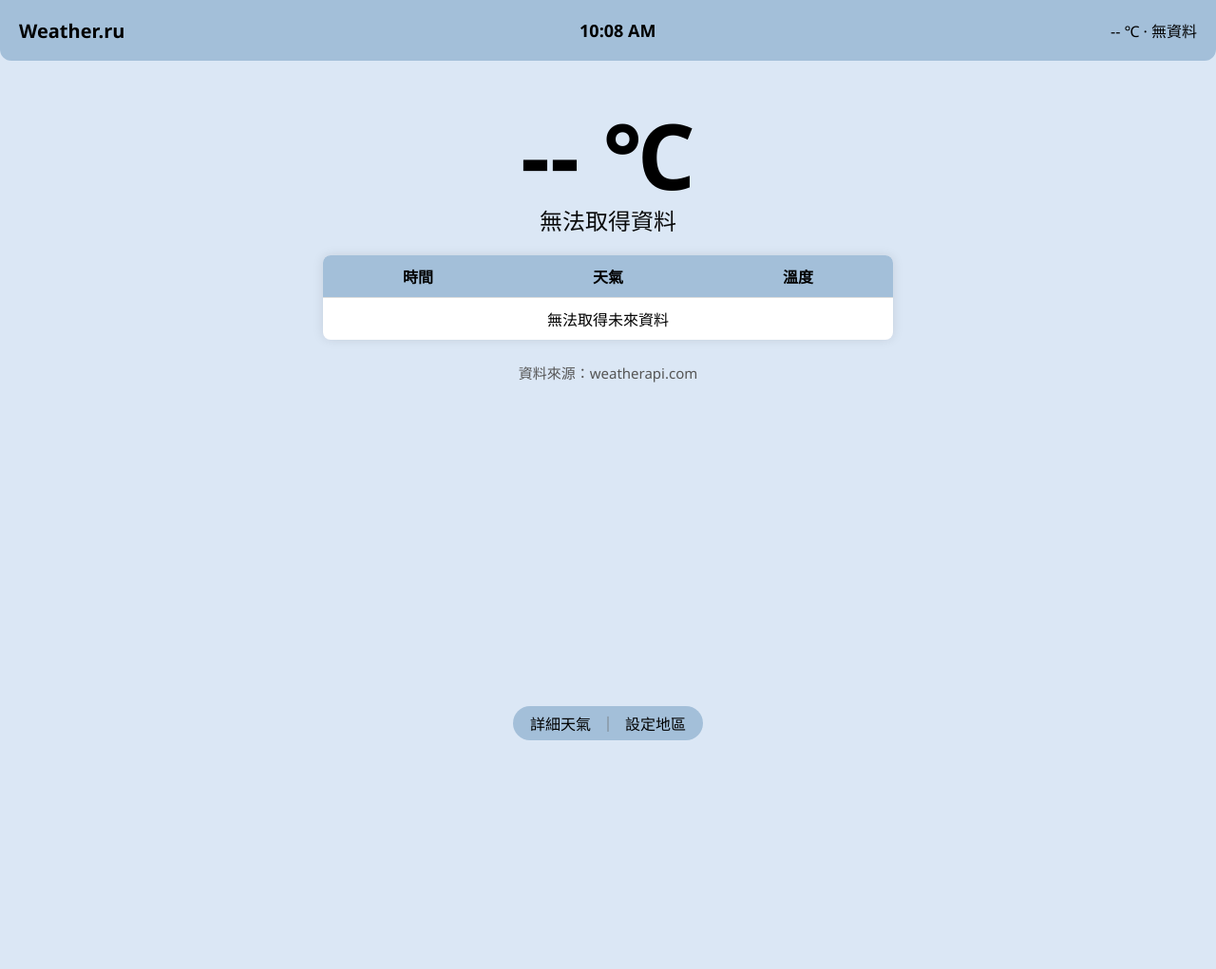
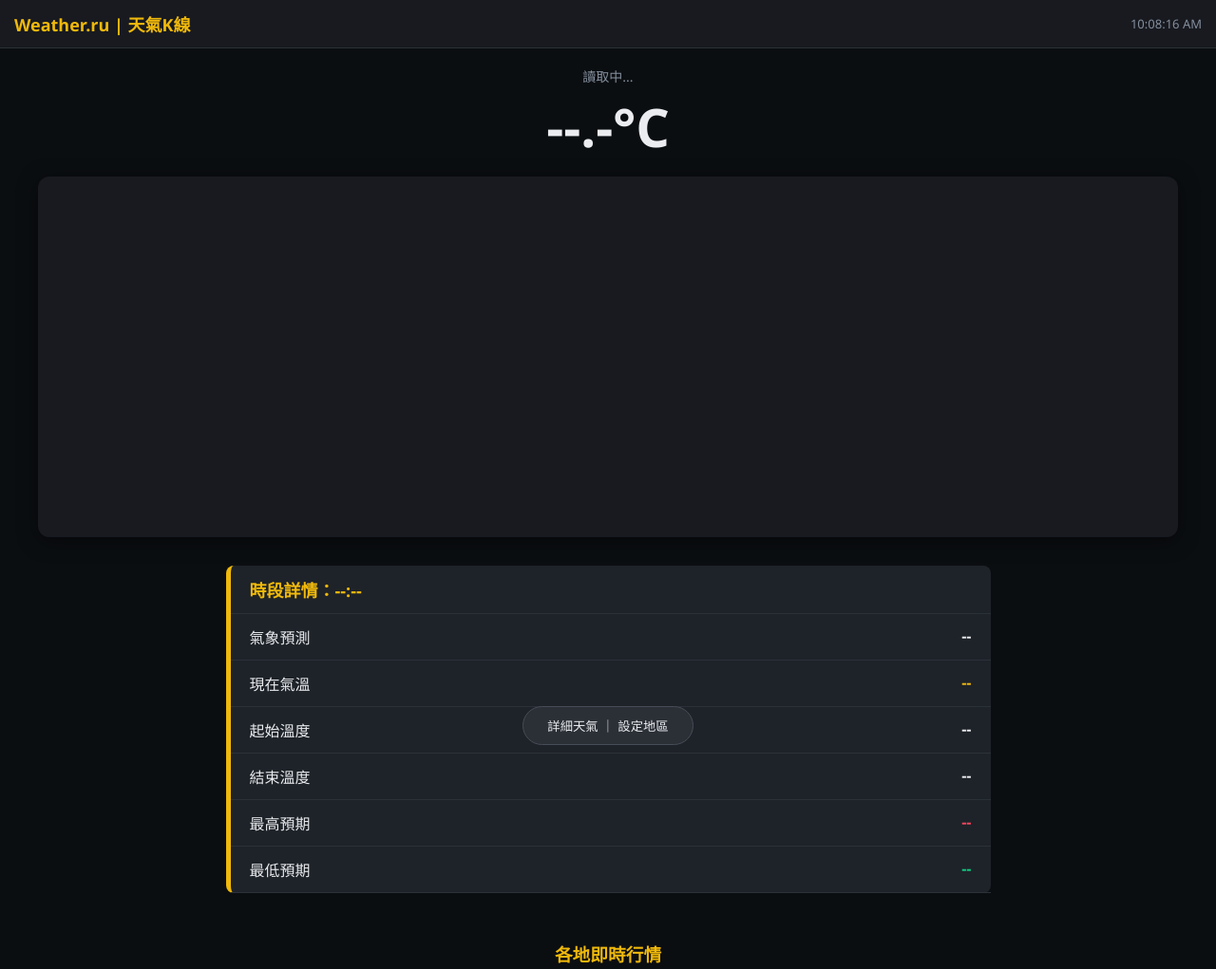
Before and after one commit to Ruixue9626/Weather.ru, a plain HTML site: page index.html in a window 1280 px wide. Shown: the whole page at 95% size. Before the commit the page ends 920 px from the top, so only its background shows below. Drawn offline with Linux system fonts and the light colour scheme; no server answers.

Commit message:
更新 index.html

```diff
--- a/index.html
+++ b/index.html
@@ -1,294 +1,176 @@
 <!doctype html>
 <html lang="zh-Hant">
 <head>
-  <!-- 網站圖標 / Favicon -->
-  <link rel="icon" type="image/png" href="https://raw.githubusercontent.com/Ruixue9626/Weather.ru/8d5a7078107164aed7f99be2845dfd4af5709f1a/Weather-ru.png" />
-  <link rel="shortcut icon" type="image/png" href="https://raw.githubusercontent.com/Ruixue9626/Weather.ru/8d5a7078107164aed7f99be2845dfd4af5709f1a/Weather-ru.png" />
-  <link rel="apple-touch-icon" href="https://raw.githubusercontent.com/Ruixue9626/Weather.ru/8d5a7078107164aed7f99be2845dfd4af5709f1a/Weather-ru.png" />
   <meta charset="utf-8" />
   <meta name="viewport" content="width=device-width,initial-scale=1" />
   <title>Weather.ru</title>
   <style>
-    html,body {
-      height:100%; margin:0;
-      font-family: "Segoe UI", Roboto, system-ui, -apple-system;
-      background-color: #DBE7F5;
-      color: #000000;
-      -webkit-font-smoothing: antialiased;
-      -moz-osx-font-smoothing: grayscale;
-    }
-    body {
-      overflow-y:auto;
-      padding-bottom:200px; /* 增加底部空間，避免 footer 擋住內容 */
+    html, body {
+      margin: 0; padding: 0; min-height: 100%;
+      font-family: "Microsoft JhengHei", "Segoe UI", sans-serif;
+      background-color: #0b0e11; color: #eaecef;
     }
     .banner {
-      position:fixed; top:0; left:0; right:0; height:64px;
-      display:flex; align-items:center; justify-content:space-between;
-      padding:0 20px; box-sizing:border-box;
-      background: #A3BFD9;
-      border-bottom-left-radius:12px;
-      border-bottom-right-radius:12px;
-      z-index:10;
-      color: #000000;
+      position: fixed; top: 0; left: 0; right: 0; height: 50px;
+      display: flex; align-items: center; justify-content: space-between;
+      padding: 0 15px; background: #181a20; border-bottom: 1px solid #2b3139; z-index: 100;
     }
-    .left, .center, .right { display:flex; align-items:center; gap:10px; }
-    .left .brand { font-weight:700; font-size:20px; }
-    .center .time { font-size:18px; font-weight:600; }
-    .right .cond { font-size:16px; display:flex; align-items:center; gap:8px; }
-    .main {
-      margin-top: 120px;
-      padding: 0 20px;
-      text-align:center;
-      text-shadow: none;
+    .brand { color: #f0b90b; font-weight: bold; font-size: 18px; }
+    #clock { color: #848e9c; font-size: 13px; }
+    .main-content { margin-top: 60px; padding: 10px; display: flex; flex-direction: column; align-items: center; text-align: center; padding-bottom: 120px; }
+    .temp-display { font-size: 56px; font-weight: bold; margin: 5px 0; }
+    #city-name { color: #848e9c; font-size: 14px; }
+    .chart-outer { width: 100%; max-width: 1200px; overflow-x: auto; background: #181a20; border-radius: 12px; margin: 10px 0; box-shadow: 0 4px 20px rgba(0,0,0,0.5); }
+    canvas { display: block; cursor: crosshair; }
+
+    .panel-box {
+      background: #1e2329; border-left: 5px solid #f0b90b; border-radius: 8px;
+      width: 100%; max-width: 800px; margin: 20px auto; text-align: left;
     }
-    .main .big-temp { font-size:96px; font-weight:800; line-height:0.9; }
-    .main .small { font-size:24px; margin-top:8px; opacity:0.95; }
-    table.hourly-forecast {
-      margin: 20px auto;
-      border-collapse: collapse;
-      width: 90%;
-      max-width: 600px;
-      font-size: 16px;
-      background: #fff;
-      border-radius: 8px;
-      overflow: hidden;
-      box-shadow: 0 0 12px rgba(0,0,0,0.1);
-      color: #000;
+    .panel-header { padding: 12px 20px; border-bottom: 1px solid #2b3139; font-size: 18px; font-weight: bold; color: #f0b90b; }
+    .list-item { display: flex; justify-content: space-between; padding: 12px 20px; border-bottom: 1px solid #2b3139; font-size: 16px; }
+    .list-value { font-weight: bold; }
+
+    .market-list { width: 100%; max-width: 800px; margin-top: 20px; background: #181a20; border-radius: 12px; }
+    .market-row { display: flex; align-items: center; padding: 15px 20px; border-bottom: 1px solid #2b3139; cursor: pointer; }
+    .m-city { flex: 1.5; text-align: left; font-size: 16px; font-weight: bold; }
+    .m-change { flex: 1.2; text-align: center; font-size: 14px; }
+    .m-temp { flex: 1; text-align: center; font-size: 18px; font-weight: bold; }
+    .m-cond { flex: 1.5; text-align: right; font-size: 14px; color: #848e9c; }
+
+    .footer { position: fixed; bottom: 15px; width: 100%; text-align: center; z-index: 99; }
+    .btn-action { padding: 10px 25px; background-color: #2b2f36; border: 1px solid #474d57; border-radius: 30px; color: #eaecef; cursor: pointer; }
+
+    .hot { color: #f6465d !important; }
+    .cold { color: #0ecb81 !important; }
+
+    @media (max-width: 600px) {
+      .market-row { padding: 12px 10px; }
+      .m-city, .m-temp { font-size: 14px; }
     }
-    table.hourly-forecast th, table.hourly-forecast td {
-      padding: 10px 12px;
-      border-bottom: 1px solid #ddd;
-      text-align: center;
-    }
-    table.hourly-forecast th {
-      background-color: #A3BFD9;
-      font-weight: 700;
-    }
-    table.hourly-forecast tr:last-child td {
-      border-bottom: none;
-    }
-    .footer {
-      position:fixed;
-      bottom:20px;
-      width:100%;
-      text-align:center;
-      z-index:9;
-      display: flex;
-      flex-direction: column;
-      align-items: center;
-      gap: 8px;
-      color: #000000;
-      text-shadow: none;
-    }
-    .btn-detail {
-      padding: 6px 18px;
-      font-size: 16px;
-      background-color: #A3BFD9;
-      border: none;
-      border-radius: 24px;
-      color: #000000;
-      cursor: pointer;
-      box-shadow: none;
-      transition: background-color 0.3s ease;
-    }
-    .btn-detail:hover {
-      background-color: #89aadb;
-    }
-    * { box-sizing: border-box; }
   </style>
 </head>
 <body>
-  <div class="banner" role="banner">
-    <div class="left"><div class="brand">Weather.ru</div></div>
-    <div class="center"><div class="time" id="time">--:-- --</div></div>
-    <div class="right"><div class="cond" id="cond">-- ℃ · --</div></div>
+  <div class="banner">
+    <div class="brand">Weather.ru | 天氣K線</div>
+    <div id="clock">--:--:--</div>
   </div>
 
-  <main class="main">
-    <div class="big-temp" id="bigTemp">-- ℃</div>
-    <div class="small" id="location">載入中...</div>
+  <main class="main-content">
+    <div id="city-name">讀取中...</div>
+    <div id="big-temp" class="temp-display">--.-°C</div>
+    <div class="chart-outer"><canvas id="weatherCanvas" width="1200" height="380"></canvas></div>
 
-    <table class="hourly-forecast" aria-label="未來24小時天氣預報" id="hourlyTable">
-      <thead>
-        <tr><th>時間</th><th>天氣</th><th>溫度</th></tr>
-      </thead>
-      <tbody><tr><td colspan="3">載入中...</td></tr></tbody>
-    </table>
-    <div id="dataSource" style="margin: 24px auto 0 auto; color: #555; font-size: 15px; text-align: center; max-width: 600px;">
-      資料來源：weatherapi.com
-      <br>
-      <br>
-      <br>
-      <br>
+    <div class="panel-box" id="detailPanel">
+      <div class="panel-header">時段詳情：<span id="val-time">--:--</span></div>
+      <div class="list-item"><span>氣象預測</span><span id="val-cond" class="list-value">--</span></div>
+      <div class="list-item"><span>現在氣溫</span><span id="val-current" class="list-value" style="color:#f0b90b;">--</span></div>
+      <div class="list-item"><span>起始溫度</span><span id="val-start" class="list-value">--</span></div>
+      <div class="list-item"><span>結束溫度</span><span id="val-end" class="list-value">--</span></div>
+      <div class="list-item"><span>最高預期</span><span id="val-max" class="list-value hot">--</span></div>
+      <div class="list-item"><span>最低預期</span><span id="val-min" class="list-value cold">--</span></div>
     </div>
+
+    <h3 style="color:#f0b90b; margin-top:30px;">各地即時行情</h3>
+    <div class="market-list" id="taiwanMarket"></div>
   </main>
 
-  <div class="footer" id="footer">
-    <button class="btn-detail" id="multiActionBtn" type="button">
-      詳細天氣<span style="margin: 0 10px; color: #666;">｜</span>設定地區
-    </button>
+  <div class="footer">
+    <button class="btn-action" id="oldFeaturesBtn">詳細天氣 ｜ 設定地區</button>
   </div>
 
   <script>
-    let CITY = localStorage.getItem('weather_city') || 'Taichung';
+    let CITY = localStorage.getItem('weather_city') || 'Taichung,Taiwan';
     const API_KEY = '177eb0e0b74c4d6387812011250908';
-    const WEATHER_REFRESH_MS = 5 * 60 * 1000;
+    const TAIWAN_CITIES = [
+      {e: "Taipei,Taiwan", s: "台北"}, {e: "New Taipei,Taiwan", s: "新北"},
+      {e: "Taoyuan,Taiwan", s: "桃園"}, {e: "Taichung,Taiwan", s: "台中"},
+      {e: "Tainan,Taiwan", s: "台南"}, {e: "Kaohsiung,Taiwan", s: "高雄"},
+      {e: "Keelung,Taiwan", s: "基隆"}, {e: "Hsinchu,Taiwan", s: "新竹"},
+      {e: "Miaoli,Taiwan", s: "苗栗"}, {e: "Changhua,Taiwan", s: "彰化"},
+      {e: "Nantou,Taiwan", s: "南投"}, {e: "Yunlin,Taiwan", s: "雲林"},
+      {e: "Chiayi,Taiwan", s: "嘉義"}, {e: "Pingtung,Taiwan", s: "屏東"},
+      {e: "Yilan,Taiwan", s: "宜蘭"}, {e: "Hualien,Taiwan", s: "花蓮"},
+      {e: "Taitung,Taiwan", s: "台東"}, {e: "Penghu,Taiwan", s: "澎湖"}
+    ];
+    let weatherData = [];
+    let currentGlobalTemp = 0;
 
-    // 中文天氣關鍵詞字典（包含常用詞）
-    const dict = {
-      partly: '部分',
-      patchy: '局部',
-      light: '輕微',
-      moderate: '中度',
-      heavy: '大量',
-      rain: '雨',
-      shower: '陣雨',
-      showers: '陣雨',
-      snow: '雪',
-      sleet: '凍雨',
-      freezing: '凍',
-      drizzle: '毛毛雨',
-      thunder: '雷雨',
-      possible: '可能',
-      cloudy: '多雲',
-      clear: '晴朗',
-      sunny: '晴天',
-      fog: '霧',
-      mist: '霧',
-      blizzard: '暴風雪',
-      blowing: '吹',
-      pellets: '冰粒',
-      overcast: '陰天',
-      outbreaks: '陣雨',
-    };
+    async function init() { await updateWeather(); updateTaiwanMarket(); }
 
-    function cleanAndTranslate(eng) {
-      eng = eng.replace(/nearby/gi, '').replace(/[^\w\s\-]/g, '').trim();
-      const words = eng.toLowerCase().split(/\s+|\-/);
-      let resultWords = [];
+    async function updateWeather() {
+      try {
+        const res = await fetch(`https://api.weatherapi.com/v1/forecast.json?key=${API_KEY}&q=${encodeURIComponent(CITY)}&days=2&lang=zh_tw`);
+        const data = await res.json();
+        document.getElementById('city-name').textContent = data.location.name.toUpperCase();
+        currentGlobalTemp = data.current.temp_c;
+        document.getElementById('big-temp').textContent = currentGlobalTemp.toFixed(1) + "°C";
+        document.getElementById('big-temp').className = 'temp-display ' + (currentGlobalTemp >= 25 ? 'hot' : 'cold');
 
-      for (const w of words) {
-        if (dict[w]) {
-          resultWords.push(dict[w]);
-        } else {
-          // 不在字典的直接用原詞（保留原意）
-          resultWords.push(w);
-        }
-      }
-
-      // 合理組合：中文詞之間無空格，英文詞保留空格（避免硬翻）
-      let result = '';
-      for (let i = 0; i < resultWords.length; i++) {
-        const word = resultWords[i];
-        if (/^[\u4e00-\u9fff]+$/.test(word)) {
-          // 中文直接連接
-          result += word;
-        } else {
-          // 英文用空格分開
-          result += (result ? ' ' : '') + word;
-        }
-      }
-
-      // 首字母大寫
-      if (result.length > 0) result = result[0].toUpperCase() + result.slice(1);
-      return result;
+        const hours = data.forecast.forecastday[0].hour;
+        weatherData = hours.map((h, i) => {
+          const s = h.temp_c, e = hours[i+1] ? hours[i+1].temp_c : s;
+          return { time: h.time.split(' ')[1], hNum: parseInt(h.time.split(' ')[1]), start: s, end: e, max: Math.max(s, e) + 0.4, min: Math.min(s, e) - 0.4, isUp: e >= s, cond: h.condition.text };
+        });
+        renderChart();
+        showDetail(weatherData.find(d => d.hNum === new Date().getHours()) || weatherData[0]);
+      } catch (e) { console.error(e); }
     }
 
-    function updateTime(localIso=null) {
-      let d = localIso ? new Date(localIso) : new Date();
-      let h = d.getHours();
-      const m = d.getMinutes();
-      const ampm = h >= 12 ? 'PM' : 'AM';
-      h = h % 12;
-      if (h === 0) h = 12;
-      const mm = m.toString().padStart(2,'0');
-      document.getElementById('time').textContent = `${h}:${mm} ${ampm}`;
+    function renderChart() {
+      const canvas = document.getElementById('weatherCanvas'), ctx = canvas.getContext('2d');
+      ctx.clearRect(0, 0, canvas.width, canvas.height);
+      const pad = 50, barW = 32, gap = 15, allV = weatherData.flatMap(d => [d.max, d.min]);
+      const maxV = Math.max(...allV) + 1, minV = Math.min(...allV) - 1;
+      const getY = (v) => canvas.height - pad - ((v - minV) / (maxV - minV) * (canvas.height - 2 * pad));
+      weatherData.forEach((d, i) => {
+        const x = pad + i * (barW + gap), color = d.isUp ? '#f6465d' : '#0ecb81';
+        d.hitX = x; d.hitW = barW;
+        ctx.strokeStyle = color; ctx.lineWidth = 2;
+        ctx.beginPath(); ctx.moveTo(x + barW/2, getY(d.max)); ctx.lineTo(x + barW/2, getY(d.min)); ctx.stroke();
+        ctx.fillStyle = color; ctx.fillRect(x, getY(Math.max(d.start, d.end)), barW, Math.max(Math.abs(getY(d.start)-getY(d.end)), 3));
+        if (i % 3 === 0) { ctx.fillStyle = "#848e9c"; ctx.fillText(d.time, x, canvas.height - 15); }
+      });
     }
 
-    function formatHourlyRow(hourData) {
-      const dt = new Date(hourData.time);
-      const month = dt.getMonth() + 1;
-      const date = dt.getDate();
-      const hh = dt.getHours().toString().padStart(2, '0');
-      const mm = dt.getMinutes().toString().padStart(2, '0');
-      const timeStr = `${month}/${date} ${hh}:${mm}`;
-
-      const condEng = hourData.condition.text;
-      const condZh = cleanAndTranslate(condEng);
-      const temp = Math.round(hourData.temp_c);
-
-      return `<tr><td>${timeStr}</td><td>${condZh}</td><td>${temp}°C</td></tr>`;
+    async function updateTaiwanMarket() {
+      const list = document.getElementById('taiwanMarket');
+      list.innerHTML = '<div style="padding:20px; color:#848e9c;">行情加載中...</div>';
+      let html = "";
+      for (let c of TAIWAN_CITIES) {
+        try {
+          const res = await fetch(`https://api.weatherapi.com/v1/forecast.json?key=${API_KEY}&q=${c.e}&days=1&lang=zh_tw`);
+          const d = await res.json(), curT = d.current.temp_c, curH = new Date().getHours();
+          const prevT = d.forecast.forecastday[0].hour[curH > 0 ? curH - 1 : 0].temp_c;
+          const diff = curT - prevT;
+          let diffHtml = diff > 0 ? `<span class="hot">▲ ${diff.toFixed(1)}°</span>` : (diff < 0 ? `<span class="cold">▼ ${Math.abs(diff).toFixed(1)}°</span>` : `<span style="color:#848e9c">--</span>`);
+          html += `<div class="market-row" onclick="changeCity('${c.e}')"><div class="m-city">${c.s}</div><div class="m-change">${diffHtml}</div><div class="m-temp ${curT>=25?'hot':'cold'}">${curT.toFixed(0)}°</div><div class="m-cond">${d.current.condition.text}</div></div>`;
+        } catch(e) {}
+      }
+      list.innerHTML = html;
     }
 
-    async function fetchWeather() {
-      try {
-        const url = `https://api.weatherapi.com/v1/forecast.json?key=${API_KEY}&q=${encodeURIComponent(CITY)}&days=2&aqi=no&alerts=no`;
-        const res = await fetch(url);
-        if (!res.ok) throw new Error('取得天氣失敗');
-        const data = await res.json();
-
-        const temp = Math.round(data.current.temp_c);
-        const condEng = data.current.condition.text;
-        const condZh = cleanAndTranslate(condEng);
-        const loc = data.location.name + (data.location.region ? ', ' + data.location.region : '') + ' · ' + data.location.country;
-
-        document.getElementById('cond').textContent = `${temp} ℃ · ${condZh}`;
-        document.getElementById('bigTemp').textContent = `${temp} ℃`;
-        document.getElementById('location').textContent = loc;
-
-        if (data.location && data.location.localtime) {
-          const lt = data.location.localtime.replace(' ', 'T');
-          updateTime(lt);
-        } else {
-          updateTime();
-        }
-
-        let hourlyData = [];
-        if (data.forecast && data.forecast.forecastday && data.forecast.forecastday.length > 0) {
-          const todayHours = data.forecast.forecastday[0].hour;
-          const tomorrowHours = data.forecast.forecastday[1]?.hour || [];
-          hourlyData = todayHours.concat(tomorrowHours);
-        }
-
-        const nowTime = new Date(data.location.localtime.replace(' ', 'T')).getTime();
-        const next24Hours = hourlyData.filter(h => new Date(h.time).getTime() >= nowTime).slice(0,24);
-
-        if (next24Hours.length === 0) {
-          document.querySelector('#hourlyTable tbody').innerHTML = `<tr><td colspan="3">無未來24小時資料</td></tr>`;
-        } else {
-          document.querySelector('#hourlyTable tbody').innerHTML = next24Hours.map(formatHourlyRow).join('');
-        }
-      } catch (err) {
-        console.error(err);
-        document.getElementById('cond').textContent = '-- ℃ · 無資料';
-        document.getElementById('bigTemp').textContent = '-- ℃';
-        document.getElementById('location').textContent = '無法取得資料';
-        document.querySelector('#hourlyTable tbody').innerHTML = `<tr><td colspan="3">無法取得未來資料</td></tr>`;
-      }
+    function showDetail(d) {
+      document.getElementById('val-time').textContent = d.time;
+      document.getElementById('val-cond').textContent = d.cond;
+      document.getElementById('val-current').textContent = currentGlobalTemp.toFixed(1) + "°C";
+      const s = document.getElementById('val-start'), e = document.getElementById('val-end');
+      s.textContent = d.start.toFixed(1) + "°C"; e.textContent = d.end.toFixed(1) + "°C";
+      s.className = e.className = 'list-value ' + (d.isUp ? 'hot' : 'cold');
+      document.getElementById('val-max').textContent = d.max.toFixed(1) + "°C";
+      document.getElementById('val-min').textContent = d.min.toFixed(1) + "°C";
+      document.getElementById('detailPanel').style.borderLeftColor = d.isUp ? '#f6465d' : '#0ecb81';
     }
 
-    document.getElementById('multiActionBtn').onclick = function(e) {
-      // 取得滑鼠點擊位置
-      const btn = e.target.closest('button');
-      const rect = btn.getBoundingClientRect();
-      const x = e.clientX - rect.left;
-      // 詳細天氣在左半，設定地區在右半
-      if (x < rect.width / 2) {
-        window.open('https://www.msn.com/zh-tw/weather/', '_blank');
-      } else {
-        const city = prompt('請輸入城市名稱（英文或中文皆可）', CITY);
-        if (city && city.trim()) {
-          CITY = city.trim();
-          localStorage.setItem('weather_city', CITY);
-          fetchWeather();
-        }
-      }
+    function changeCity(c) { CITY = c; localStorage.setItem('weather_city', c); window.scrollTo({top: 0, behavior: 'smooth'}); updateWeather(); }
+    document.getElementById('weatherCanvas').onclick = function(e) {
+      const rect = this.getBoundingClientRect(), mouseX = (e.clientX - rect.left) * (this.width / rect.width);
+      let d = weatherData.find(v => mouseX >= v.hitX && mouseX <= v.hitX + v.hitW);
+      if (d) showDetail(d);
     };
-
-    updateTime();
-    fetchWeather();
-    setInterval(() => updateTime(), 1000);
-    setInterval(fetchWeather, WEATHER_REFRESH_MS);
+    document.getElementById('oldFeaturesBtn').onclick = function() { const c = prompt('城市名稱：', CITY); if(c) changeCity(c); };
+    setInterval(() => { document.getElementById('clock').textContent = new Date().toLocaleTimeString(); }, 1000);
+    init();
   </script>
 </body>
 </html>
```
